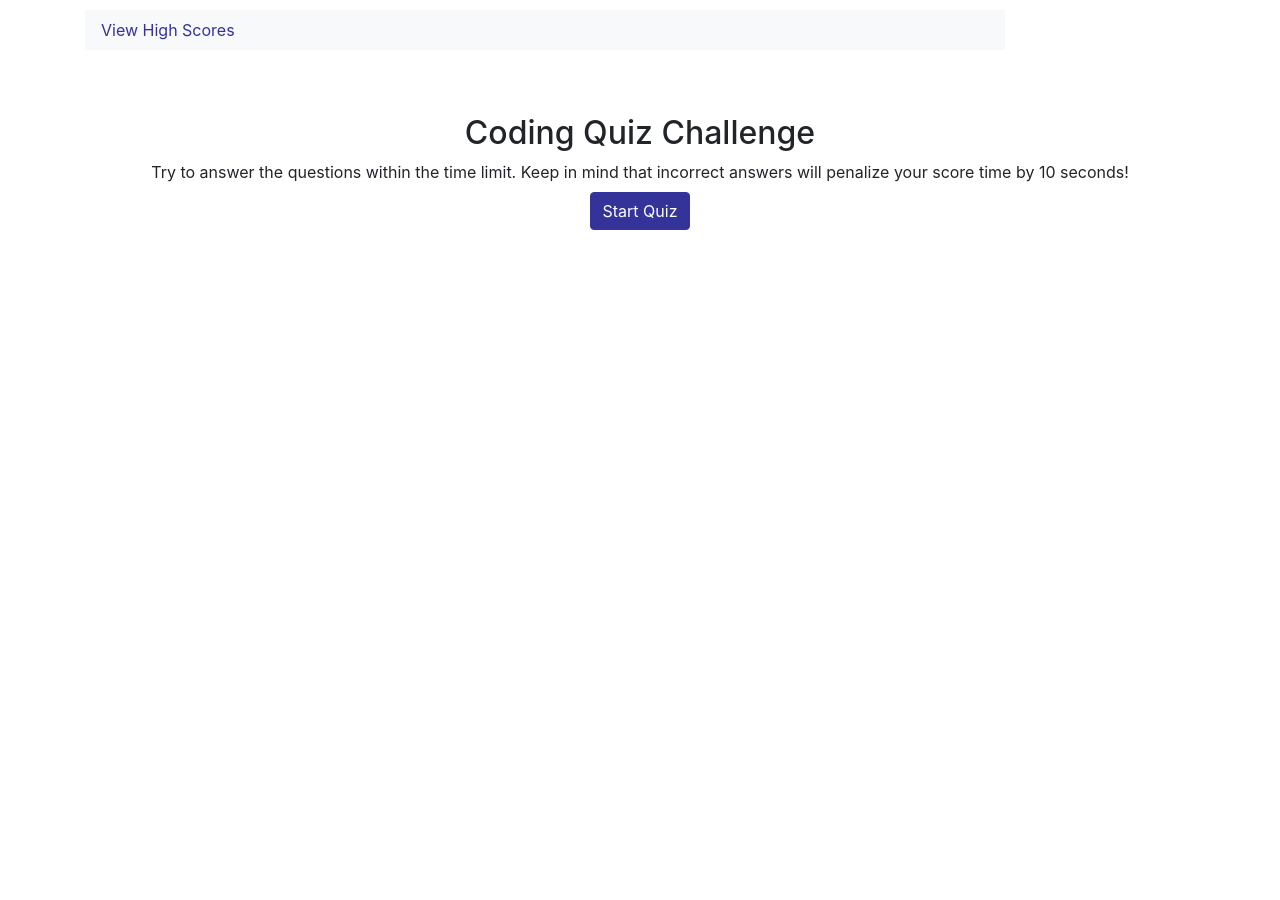
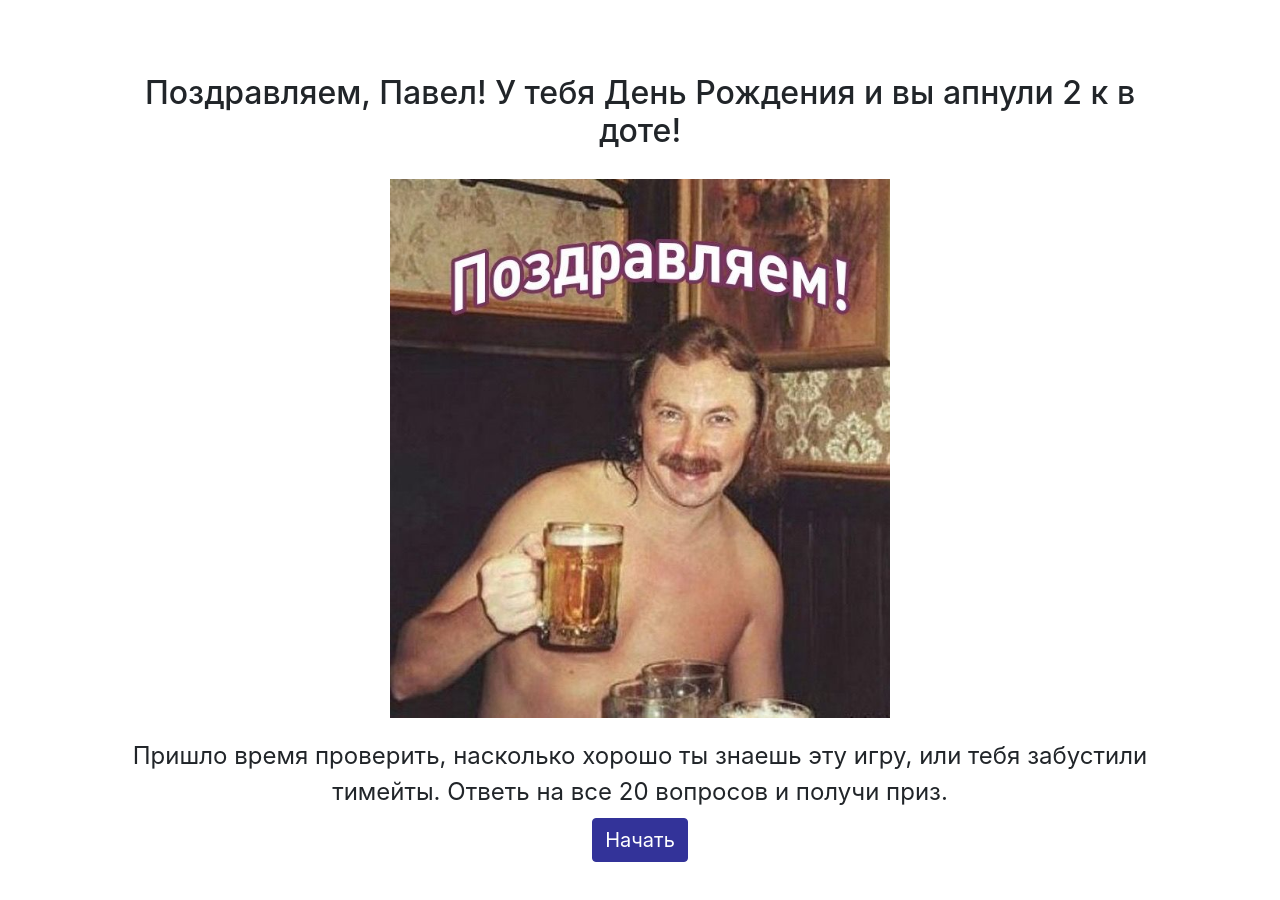
Before and after one commit to danil2703/codequiz, a plain HTML site: page index.html in a window 1280 px wide. Before the commit the page ends 800 px from the top, so only its background shows below. Drawn offline with nearby package versions, Linux system fonts and the light colour scheme.

Commit message:
s dr pasha

```diff
--- a/assets/script.js
+++ b/assets/script.js
@@ -14,6 +14,7 @@ const clearHighScoresBtn = document.getElementById("clearHighScores");
 const nohighscoreLinkEL = document.querySelector("#nohighscoreLink");
 const questionDivEl = document.querySelector("#questionDiv");
 const answerDivEl = document.querySelector("#answerDiv");
+const imageDivEl = document.querySelector("#imageDiv");
 const responseDivEl = document.querySelector("#responseDiv");
 const _max_scorelist = 5;
 const scoreForm = document.querySelector("#score-form");
@@ -32,59 +33,230 @@ let timeleft = 60; // initial quiz is 60 seconds
 var quizQuestions = [
   {
     // Question 1
-    question: "The condition in an 'if / else statement is enclosed within ______.",
+    question: "Какой герой изображен на картинке?",
+    image: '01.jpeg',
     answers: {
-      1: 'quotes',
-      2: 'curly brackets',
-      3: 'parentheses',
-      4: 'square brackets'
+      1: 'Void Spirit',
+      2: 'Dark Seer',
+      3: 'Void Seer',
+      4: 'Dark Spirit'
     },
-    correctAnswer: '3'
+    correctAnswer: '2'
   },
   {
     // Question 2
-    question: "Commonly used data types DO NOT include: ",
+    question: "Угадай героя по эмоджи",
+    image: '02.png',
     answers: {
-      1: 'strings',
-      2: 'booleans',
-      3: 'alerts',
-      4: 'numbers'
+      1: 'Riki',
+      2: 'Dark Willow',
+      3: 'Vengeful Spirit',
+      4: 'Puck'
     },
     correctAnswer: '3'
   },
   {
     // Question 3
-    question: "A very useful tool during development and debugging for printing content to the debugger is ______.",
+    question: "Что даёт Aghanim`s Scepter у Enigma?",
     answers: {
-      1: 'JavaScript',
-      2: 'terminal/bash',
-      3: 'for loops',
-      4: 'console.log'
+      1: 'Увеличивает количество эйдолонов на 5 и их урон на 50 ед.',
+      2: 'Ульта притягивает врагов в радиусе 1000',
+      3: 'Увеличивает урон наносимый третьего скилла на 15%',
+      4: 'Ульта наносит доп урон, 5% от макс. здоровья жертвы'
+    },
+    correctAnswer: '2'
+  },
+  {
+    // Question 4
+    question: "Какие International выйграли Team Spirit?",
+    answers: {
+      1: '11 и 13',
+      2: '11 и 12',
+      3: '10 и 13',
+      4: '12 и 10'
+    },
+    correctAnswer: '1'
+  },
+  {
+    // Question 5
+    question: "Что позволяют делать Boots of Travel 2",
+    answers: {
+      1: 'Ускоряют время телепортации',
+      2: 'Позволяют телепортироваться на героев',
+      3: 'Увеличивают скорость передвижения по сравнению с Boots of Travel на 20',
+      4: 'Всё вышеперечисленное'
     },
     correctAnswer: '4'
   },
   {
-    // Question 4
-    question: "Arrays in JavaScript can be used to store ______.",
+    // Question 6
+    question: "Сколько стоит танго?",
     answers: {
-      1: 'numbers and strings',
-      2: 'other arrays',
-      3: 'booleans',
-      4: 'all of the above'
+      1: '120',
+      2: '90',
+      3: '110',
+      4: '100'
+    },
+    correctAnswer: '2'
+  },
+  {
+    // Question 7
+    question: "Определи героя по сборке от про игрока",
+    image: '07.png',
+    answers: {
+      1: 'Witch Doctor',
+      2: 'Tinker',
+      3: 'Silencer',
+      4: 'Shadow Demon'
     },
     correctAnswer: '4'
   },
   {
-    // Question 5
-    question: "String values must be enclosed within ______ when being assigned to variables.",
+    // Question 8
+    question: "Какой из этих предметов не дает эффект развеивания?",
     answers: {
-      1: 'commas',
-      2: 'curly brackets',
-      3: 'quotes',
-      4: 'parentheses'
+      1: `Eul's Screpter of Divinity`,
+      2: 'Lotus Orb',
+      3: 'Solar Crest',
+      4: 'Guardian Greaves'
     },
     correctAnswer: '3'
-  }
+  },
+  {
+    // Question 9
+    question: "Угадай героя по вражденной способности: Герой постоянно горит, каждую секунду нанося урон врагам поблизости",
+    answers: {
+      1: 'Dawnbreaker',
+      2: 'Phoenix',
+      3: 'Ember Spirit',
+      4: 'Lina'
+    },
+    correctAnswer: '2'
+  },
+  {
+    // Question 10
+    question: "Сколько процентов шанс оглушения у Spirit Breaker? (без таланта на увелечение шанса)",
+    answers: {
+      1: '20',
+      2: '52',
+      3: '17',
+      4: '15'
+    },
+    correctAnswer: '3'
+  },
+  {
+    // Question 11
+    question: "Сколько стоит мидас?",
+    answers: {
+      1: '2100',
+      2: '2200',
+      3: '1950',
+      4: '2250'
+    },
+    correctAnswer: '2'
+  },
+  {
+    // Question 12
+    question: "Какая из этих способностей не работает сквозь бкб?",
+    answers: {
+      1: 'Ульт праймал биста',
+      2: 'Ульт трента',
+      3: 'Ульт пуджа',
+      4: 'Ульт наги сирены',
+    },
+    correctAnswer: '4'
+  },
+  {
+    // Question 13
+    question: "Какой из этих предметов не уменьшает восстановление здоровья противникам?",
+    answers: {
+      1: `Shiva's Guard`,
+      2: 'Urn of Shadow',
+      3: 'Eye of Skadi',
+      4: 'Orb of Corrosion',
+    },
+    correctAnswer: '2'
+  },
+  {
+    // Question 14
+    question: "От какого из этих предметов нельзя защититься линкой?",
+    answers: {
+      1: 'Scythe of Vyse',
+      2: 'Gleipnir',
+      3: 'Nullifaer',
+      4: 'Silver Edge',
+    },
+    correctAnswer: '4'
+  },
+  {
+    // Question 15
+    question: "Определи героя по сборке про игрока",
+    image: '15.png',
+    answers: {
+      1: 'Kunkka',
+      2: 'Doom',
+      3: 'Axe',
+      4: 'Sand King',
+    },
+    correctAnswer: '2'
+  },
+  {
+    // Question 16
+    question: "У кого из этих героев больший процент побед на кери роли в текущем патче?",
+    answers: {
+      1: 'Morphling',
+      2: 'Dragon Knight',
+      3: 'Alchemist',
+      4: 'Spectre',
+    },
+    correctAnswer: '3'
+  },
+  {
+    // Question 17
+    question: "Определи героя по сборке про игрока",
+    image: '17.png',
+    answers: {
+      1: 'Muerta',
+      2: 'Hoodwink',
+      3: 'Pugna',
+      4: 'Batrider',
+    },
+    correctAnswer: '1'
+  },
+  {
+    // Question 18
+    question: "Какой максимальный рейтинг в дота 2 на данный момент?",
+    answers: {
+      1: '16 к +',
+      2: '15 к +',
+      3: '14 к +',
+      4: '13 к +'
+    },
+    correctAnswer: '1'
+  },
+  {
+    // Question 19
+    question: "Какой из этих предметов не дает ауру?",
+    answers: {
+      1: 'Shivas Guard',
+      2: 'Assault Cuirass',
+      3: 'Crimson Guard',
+      4: 'Guardian Greves'
+    },
+    correctAnswer: '3'
+  },
+  {
+    // Question 20
+    question: "Сколько призовых у данного игрока?",
+    image: '20.jpg',
+    answers: {
+      1: '5000$ с пари матч',
+      2: 'Банка пива',
+      3: 'У самурая нет цели, только путь',
+      4: 'Всё впереди! С Днем Рождения!'
+    },
+    correctAnswer: '4'
+  },
 ];
 
 // This is the function that initializes the panels
@@ -124,9 +296,7 @@ function checkAnswer(event) {
   console.log(`[checkAnswer] choice: ${choice}`);
   if (choice == quizQuestions[questionIndex]["correctAnswer"]) {
     finalScore++;
-    response = "<hr><i><span id='responseCorrect'>Correct!</span></i>";
   } else {
-    response = "<hr><i><span id='responseWrong'>Wrong!</span></i>";
     // remove 10 seconds from timer if incorrect
     timeleft = timeleft - 10;
     if (timeleft >= 0) {
@@ -151,11 +321,15 @@ function buildQuiz() {
   }
   // set question and the 4 choices in HTML
   question = quizQuestions[questionIndex]["question"];
+  image = quizQuestions[questionIndex].image;
   answer1 = quizQuestions[questionIndex]["answers"][1];
   answer2 = quizQuestions[questionIndex]["answers"][2];
   answer3 = quizQuestions[questionIndex]["answers"][3];
   answer4 = quizQuestions[questionIndex]["answers"][4];
   questionDivEl.innerHTML = `<h3><strong>${question}</strong></h3>`;
+
+  renderImage(image);
+
   answerDivEl.innerHTML = `
       <div id='answerDiv' class="row">
         <button name='answer1' value='1' class='btn btn-primary brand-bgcolor text-left' onclick='checkAnswer(event)';>1 - ${answer1}</button>
@@ -170,6 +344,14 @@ function buildQuiz() {
         <button name='answer4' value='4' class='btn btn-primary brand-bgcolor text-left' onclick='checkAnswer(event)';>4 - ${answer4}</button>
       </div>
     `
+}
+
+function renderImage(image) {
+  if (image) {
+    imageDivEl.innerHTML = `<img src="assets/images/${image}">`;
+  } else {
+    imageDivEl.innerHTML = '';
+  }
 }
 
 // This is used to set the timer
--- a/assets/style.css
+++ b/assets/style.css
@@ -4,6 +4,20 @@ body {
 
 .jumbotron, .topPanel, .bg-light, .navbar-light, .navbar, .container, .bgwhite {
     background-color: white;
+}
+
+.jumbotron {
+    font-size: 1.5rem;
+}
+
+.topPanel, .navbar, .time, .responseDiv {
+    display: none;
+}
+
+.congrats {
+    width: 100%;
+    max-width: 500px;
+    margin: 20px 0;
 }
 
 .brand-color {
@@ -27,9 +41,15 @@ body {
 /* hide quiz panel and set padding */
 #quizPanel {
     display: none;
-    padding: 1rem;
-    margin-left: 5rem;
-    margin-right: 5rem;
+}
+
+#imageDiv {
+    margin: 24px 0;
+}
+
+#imageDiv img {
+    max-width: 500px;
+    width: 100%;
 }
 
 /* this is for the buttons */
@@ -37,6 +57,7 @@ body {
     margin: .5rem;
     border-color: #333399;
     background-color: #333399;
+    font-size: 1.25rem;
 }
 
 /* this is for the button colours including hover */
@@ -46,7 +67,6 @@ body {
 }
 
 .highscorePanel {
-    width: 50%;
     align-content: center;
 }
 
--- a/index.html
+++ b/index.html
@@ -29,13 +29,14 @@
         <!-- Panel to show the intro -->
         <div id="introPanel">
             <div class="jumbotron text-center">
-                <h2>Coding Quiz Challenge</h2>
+                <h2>Поздравляем, Павел! У тебя День Рождения и вы апнули 2 к в доте!</h2>
+                <img class="congrats" src="assets/images/congrats.jpg">
                 <div class="row justify-content-center">
-                    Try to answer the questions within the time limit. Keep in mind that incorrect answers will
-                    penalize your score time by 10 seconds!
+                    Пришло время проверить, насколько хорошо ты знаешь эту игру, или тебя забустили тимейты.
+                    Ответь на все 20 вопросов и получи приз.
                 </div>
                 <div class="row justify-content-center">
-                    <button id="start" type="button" class="btn btn-primary brand-bgcolor">Start Quiz</button>
+                    <button id="start" type="button" class="btn btn-primary brand-bgcolor">Начать</button>
                 </div>
 
             </div>
@@ -45,6 +46,8 @@
             <div class="container quizContainer">
                 <div id='questionDiv' class="row">
                     <h3>question</h3>
+                </div>
+                <div id='imageDiv'>
                 </div>
                 <!-- div to show the answers to each question. Only display when question is displayed -->
                 <div id='answerDiv'>
@@ -57,14 +60,9 @@
         <!-- Panel to prompt for User's initials. Only display when the game is over -->
         <div id="gameoverPanel" class="highscorePanel">
             <div class="container">
-                <h2>All done!</h2>
-                <h4>Your final score is: <span id="finalscore"></span></h4>
-                <form id="score-form" method="POST">
-                    <label for="userInitials">Enter initials:</label>
-                    <input id="userInitials" type="text" placeholder="AB" name="userInitials" />
-                    <button id="userSubmit" onClick="saveUser(event)" type="button"
-                        class="btn btn-primary brand-bgcolor">Submit</button>
-                </form>
+                <h2>Конец!</h2>
+                <h4>Твой результат: <span id="finalscore"></span></h4>
+                <img class="congrats" src="assets/images/sdr.jpg">
             </div>
         </div>
         <!-- Panel to show the highscores. Only display when user clicks High Scores link or show after user enters initials -->
```
Also changed, not shown: assets/images/01.jpeg (added), assets/images/02.png (added), assets/images/07.png (added), assets/images/15.png (added), assets/images/17.png (added), assets/images/20.jpg (added), assets/images/congrats.jpg (added), assets/images/sdr.jpg (added).
